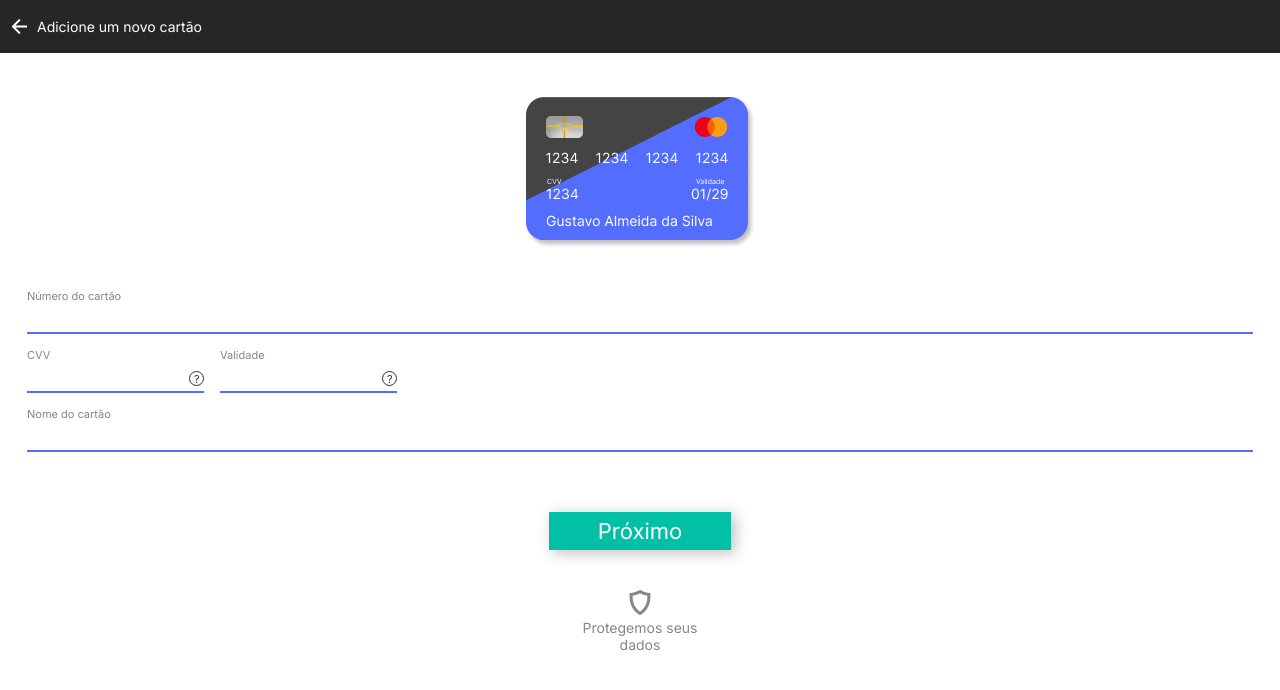
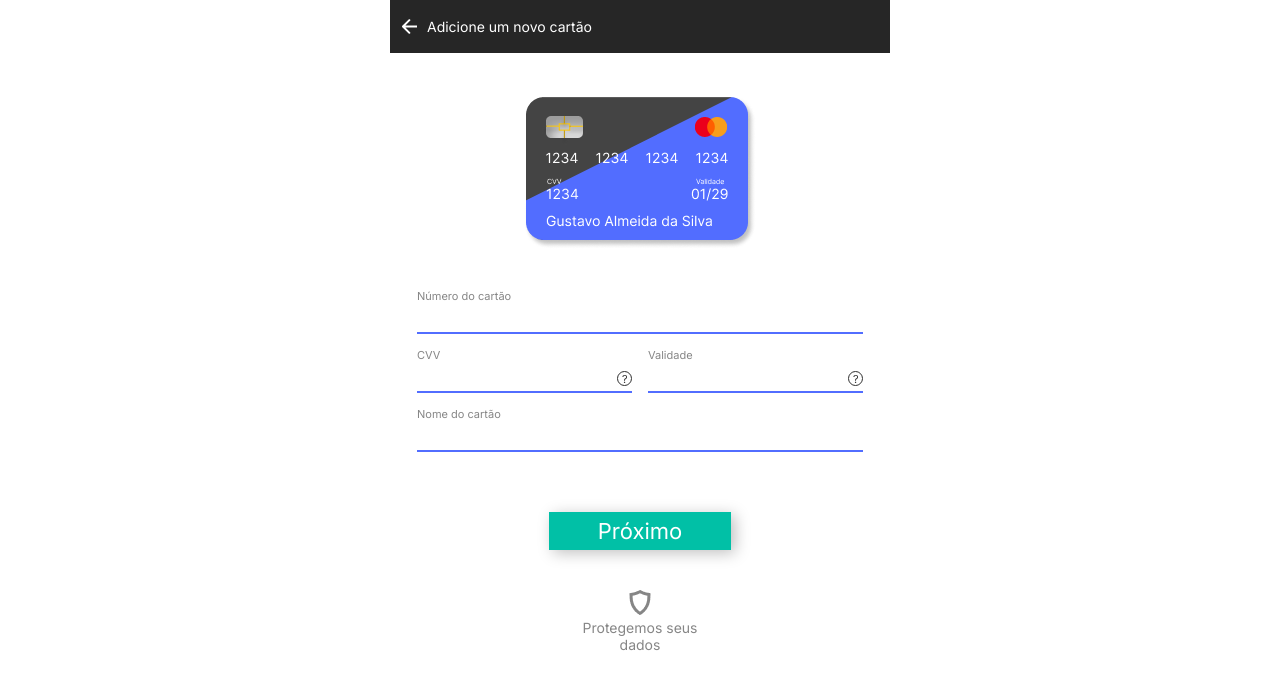
Before and after one commit to GustavoGads/card-form, a plain HTML site: page index.html in a window 1280 px wide. Drawn offline with Linux system fonts and the light colour scheme.

Commit message:
css ajust

```diff
--- a/style.css
+++ b/style.css
@@ -5,7 +5,10 @@
 }
 
 body {
+    max-width: 500px;
     height: 100vh;
+
+    margin: auto;
 }
 
 header {
@@ -59,6 +62,7 @@ form {
 
 #inputs-juntos {
     display: flex;
+    justify-content: space-between;
     gap: 16px;
 }
 
@@ -67,6 +71,7 @@ form {
 }
 
 #inputs-juntos .input {
+    width: 100%;
     position: relative;
 }
 
```
